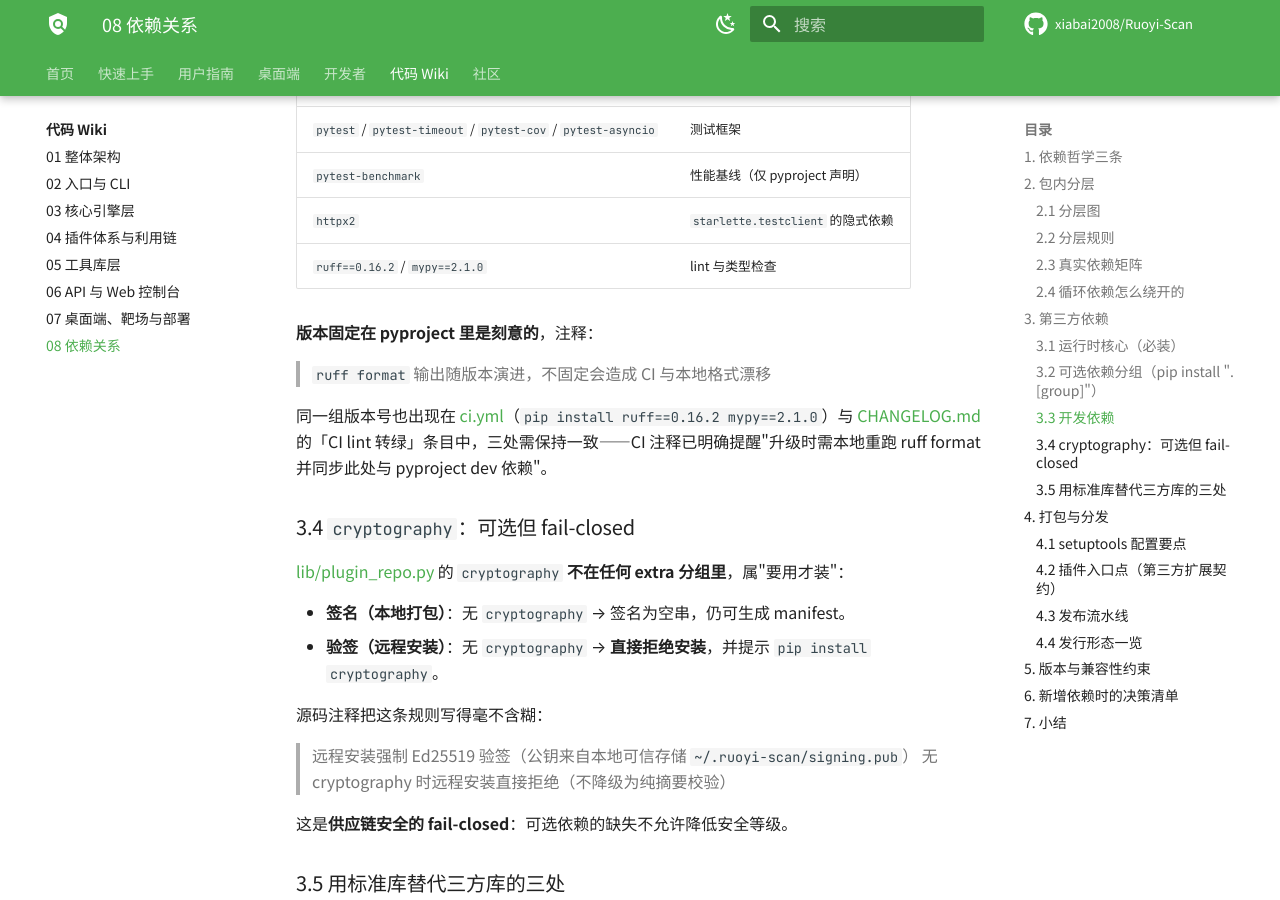
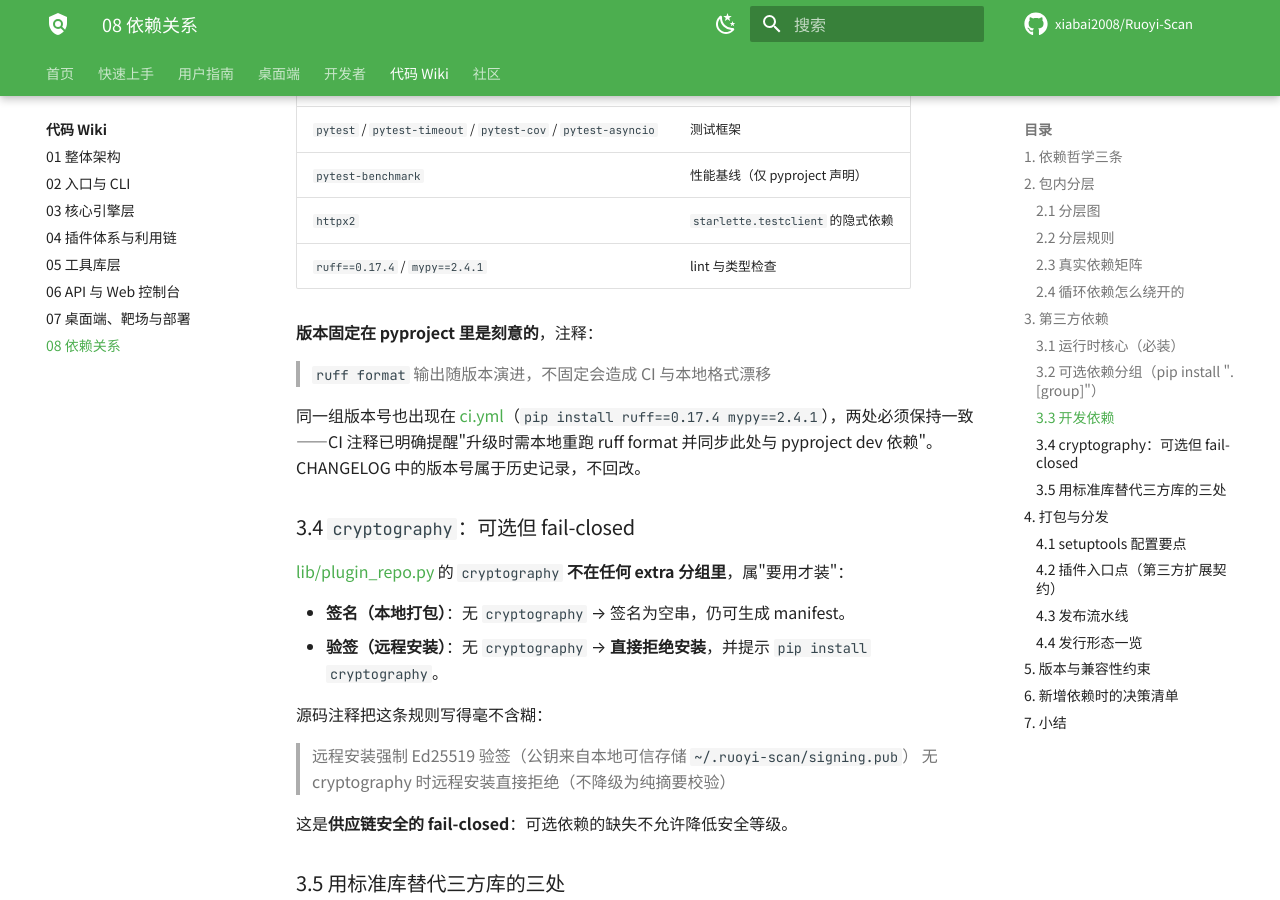
Before and after one commit to xiabai2008/ruoyi-scan, an MkDocs documentation site: the page built from docs/wiki/08-dependencies.md, in a window 1280 px wide and 900 px high, scrolled down 4910 px. Built offline with MkDocs 1.6.1 and Material for MkDocs 9.7.7, drawn with Linux system fonts in a browser that asks for light colours; comment, search, counter and statistics services are not loaded.

Commit message:
chore(deps-dev): 同步 CI 的 ruff/mypy 固定版本
pyproject dev 依赖拉到 0.17.4/2.4.1 后，ci.yml 仍装 0.16.2/2.1.0，CI 绿是旧版本的假信号。同步两处并更新 wiki 文档；已在本地用新版本跑过 ruff check/format 与 mypy strict。

```diff
--- a/docs/wiki/08-dependencies.md
+++ b/docs/wiki/08-dependencies.md
@@ -178,13 +178,13 @@ if args.ai_generate: from lib.ai_generator import run_ai_generate_mode
 | `pytest` / `pytest-timeout` / `pytest-cov` / `pytest-asyncio` | 测试框架 |
 | `pytest-benchmark` | 性能基线（仅 pyproject 声明） |
 | `httpx2` | `starlette.testclient` 的隐式依赖 |
-| `ruff==0.16.2` / `mypy==2.1.0` | lint 与类型检查 |
+| `ruff==0.17.4` / `mypy==2.4.1` | lint 与类型检查 |
 
 **版本固定在 pyproject 里是刻意的**，注释：
 
 > `ruff format` 输出随版本演进，不固定会造成 CI 与本地格式漂移
 
-同一组版本号也出现在 [ci.yml](https://github.com/xiabai2008/Ruoyi-Scan/blob/main/.github/workflows/ci.yml)（`pip install ruff==0.16.2 mypy==2.1.0`）与 [CHANGELOG.md](https://github.com/xiabai2008/Ruoyi-Scan/blob/main/CHANGELOG.md) 的「CI lint 转绿」条目中，三处需保持一致——CI 注释已明确提醒"升级时需本地重跑 ruff format 并同步此处与 pyproject dev 依赖"。
+同一组版本号也出现在 [ci.yml](https://github.com/xiabai2008/Ruoyi-Scan/blob/main/.github/workflows/ci.yml)（`pip install ruff==0.17.4 mypy==2.4.1`），两处必须保持一致——CI 注释已明确提醒"升级时需本地重跑 ruff format 并同步此处与 pyproject dev 依赖"。CHANGELOG 中的版本号属于历史记录，不回改。
 
 ### 3.4 `cryptography`：可选但 fail-closed
 
--- a/pyproject.toml
+++ b/pyproject.toml
@@ -107,8 +107,7 @@ dev = [
     "pytest-benchmark>=4.0",
     # lint 工具固定版本（必须与 .github/workflows/ci.yml 完全一致）：
     # ruff format 输出随版本演进，不固定会造成 CI 与本地格式漂移。
-    # 注意：dependabot 曾把这里 bump 到 0.16.10/2.4.0，但 CI 仍固定 0.16.2/2.1.0，
-    # 导致本地 ruff format --check 与 CI 结论不同（42 个文件被要求重排）。两处同步升级时再一起改。
+    # 升级时必须同步修改本处与 ci.yml，并在本地重跑 ruff format --check 全仓。
     "ruff==0.17.4",
     "mypy==2.4.1",
 ]
```
Also changed, not shown: docs/wiki/07-desktop-deploy.md (+1 -1 lines), 1 other file.
